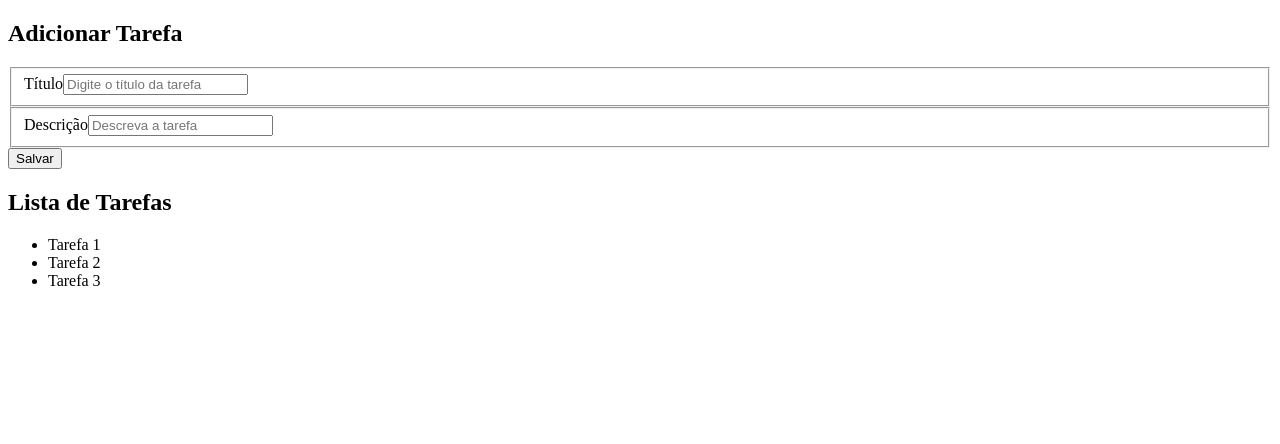
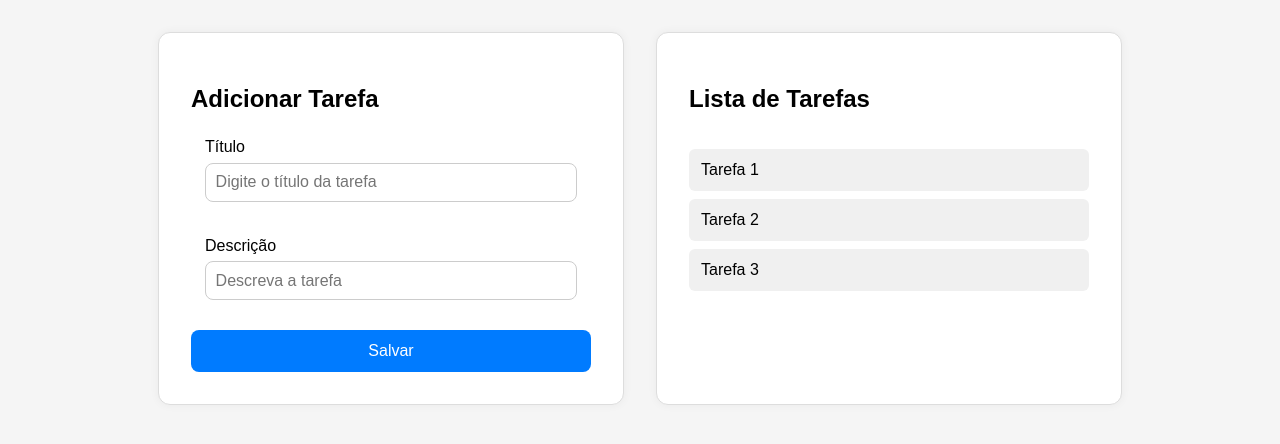
Before and after one commit to IgorSasaki/todo-list-mb, a React (Create React App) app: page / in a window 1280 px wide. Shown: the top 444 px of the page. Built offline with nearby package versions, Linux system fonts and the light colour scheme.

Commit message:
style (App): Add styling for page

```diff
--- a/src/App.css
+++ b/src/App.css
@@ -1,38 +1,93 @@
-.App {
-  text-align: center;
+/* Estilo global para fonte */
+body {
+  font-family: Arial, Helvetica, sans-serif;
+  background-color: #f5f5f5;
+  margin: 0;
+  padding: 2rem;
 }
 
-.App-logo {
-  height: 40vmin;
-  pointer-events: none;
+/* Layout principal com espaçamento entre seções */
+.container {
+  display: flex;
+  flex-direction: row;
+  flex-wrap: wrap;
+  gap: 2rem;
+  justify-content: center;
 }
 
-@media (prefers-reduced-motion: no-preference) {
-  .App-logo {
-    animation: App-logo-spin infinite 20s linear;
-  }
+/* Estilização padrão de seções */
+.form-container,
+.list-container {
+  background-color: #fff;
+  border: 1px solid #ddd;
+  border-radius: 12px;
+  padding: 2rem;
+  width: 100%;
+  max-width: 400px;
+
+  display: flex;
+  flex-direction: column;
+  align-items: stretch;
+  box-shadow: 0 0 10px rgba(0, 0, 0, 0.05);
 }
 
-.App-header {
-  background-color: #282c34;
-  min-height: 100vh;
+/* Formulário organizado em colunas com espaçamento */
+form {
   display: flex;
   flex-direction: column;
-  align-items: center;
-  justify-content: center;
-  font-size: calc(10px + 2vmin);
-  color: white;
+  gap: 1.2rem;
 }
 
-.App-link {
-  color: #61dafb;
+/* Remove borda padrão do fieldset e organiza os campos */
+fieldset {
+  border: none;
+  display: flex;
+  flex-direction: column;
+  gap: 0.4rem;
 }
 
-@keyframes App-logo-spin {
-  from {
-    transform: rotate(0deg);
-  }
-  to {
-    transform: rotate(360deg);
-  }
+/* Estilização dos inputs */
+input {
+  padding: 0.6rem;
+  font-size: 1rem;
+  border: 1px solid #ccc;
+  border-radius: 8px;
+  transition: border 0.2s ease;
 }
+
+/* Efeito ao focar nos inputs */
+input:focus {
+  border-color: #007bff;
+  outline: none;
+}
+
+/* Botão com estilo moderno */
+button {
+  padding: 0.75rem;
+  font-size: 1rem;
+  background-color: #007bff;
+  color: white;
+  border: none;
+  border-radius: 8px;
+  cursor: pointer;
+  transition: background 0.2s ease;
+}
+
+/* Efeito ao passar o mouse no botão */
+button:hover {
+  background-color: #0056b3;
+}
+
+/* Lista de tarefas */
+ul {
+  list-style: none;
+  padding: 0;
+  margin-top: 1rem;
+}
+
+li {
+  padding: 0.75rem;
+  background-color: #f0f0f0;
+  margin-bottom: 0.5rem;
+  border-radius: 6px;
+}
```
